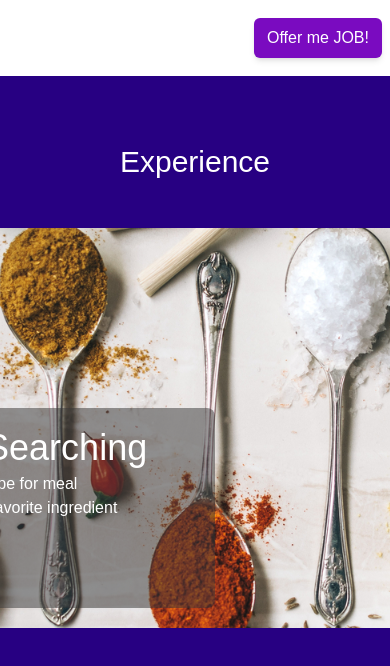
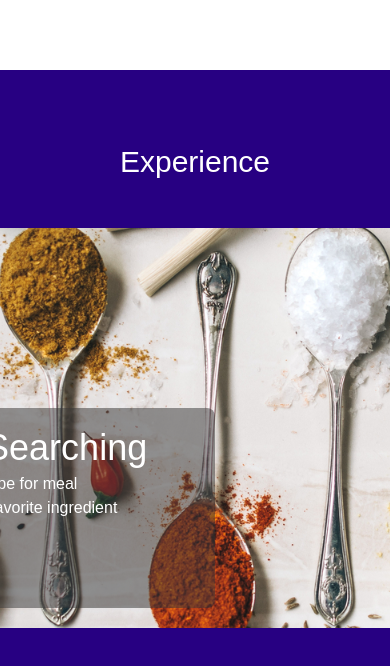
Before and after one commit to xxibcill/MyPortfolioSite, a Gatsby site: page /projects in a window 390 px wide. Shown: the top 666 px of the page. Built offline with nearby package versions, Linux system fonts and the light colour scheme; Gatsby itself is replaced by a stand-in of ours.

Commit message:
make header responsive and fix semantics

```diff
--- a/src/components/HiremeButton.tsx
+++ b/src/components/HiremeButton.tsx
@@ -1,25 +1,23 @@
 import * as React from "react"
 
-const HiremeButton = () => {
+interface HiremeButtonProps {
+    isHiddenOnMobile?: Boolean;
+}
+
+const HiremeButton : React.FunctionComponent<HiremeButtonProps> = (props) => {
     return (
         <button
-            type="button" className="
-            text-white
-            bg-secondary
-            hover:bg-secondary-highlight
-            hover:font-bold
-            font-medium
-            rounded-md
-            text-md
-            w-32
-            py-2
-            outline-none
-            shadow-md
-            "
+            type="button"
+            className={`text-white bg-secondary hover:bg-secondary-highlight  hover:font-bold font-medium  rounded-md  text-md  w-32 py-2  outline-none  shadow-md ${props.isHiddenOnMobile? "hidden lg:block" : ""}`}
         >
             Offer me JOB!
         </button>
-    ) as any as JSX.Element
+    )
 }
 
+
+HiremeButton.defaultProps = {
+    isHiddenOnMobile: false
+};
+
 export default HiremeButton;
--- a/src/components/header.tsx
+++ b/src/components/header.tsx
@@ -1,24 +1,26 @@
 import * as React from "react"
 import HiremeButton from './HiremeButton'
+import MenuIcon from "../assets/svg/hamburger-menu.svg"
 
 // Declaring type of props - see "Typing Component Props" for more examples
-type AppProps = {
+type HeaderProps = {
     message: string;
 }; /* use `interface` if exporting so that consumers can extend */
 
-const Header = ({ message }: AppProps) => {
+const Header : React.FunctionComponent<HeaderProps> = (props) => {
     return (
-        <nav className="bg-white px-2 sm:px-4 py-2.5 dark:bg-dark fixed top-0 left-0 right-0 z-40">
+        <header className="bg-white px-2 sm:px-4 py-2.5 dark:bg-dark fixed top-0 left-0 right-0 z-40">
             <div className="container flex flex-wrap justify-between items-center mx-auto">
                 <a href="#">
-                    <a className="text-white text-lg" >Chayanin<br/>Chanthananond</a>
+                    <a className="text-white lg:text-lg sm:text-sm md:text-md" >Chayanin<br/>Chanthananond</a>
                 </a>
-                <div className="">
-                    <HiremeButton/>
-                </div>
+                <nav className="flex">
+                    <HiremeButton isHiddenOnMobile/>
+                    <MenuIcon className="w-[30px] h-[30px] m-[10px] fill-white"/>
+                </nav>
             </div>
-        </nav>
-    ) as any as JSX.Element
+        </header>
+    )
 }
 
 export default Header;
--- a/src/pages/index.tsx
+++ b/src/pages/index.tsx
@@ -31,7 +31,7 @@ const IndexPage = () => {
                 Developer / <br/>
                 Software Engineer<br/>
               </h1>
-              <HiremeButton/>
+              <HiremeButton />
             </div>
           </div>
         </div>
```
Also changed, not shown: src/assets/svg/hamburger-menu.svg (added).
